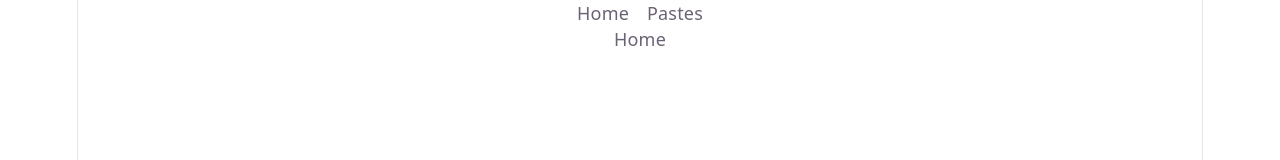
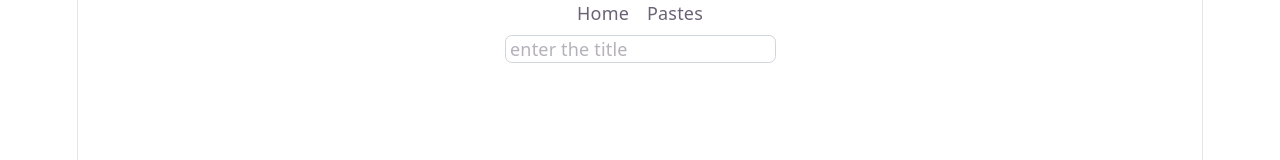
Before and after one commit to kapiltadkase/Code-Note-Saver-App, a React (Vite) app: page / in a window 1280 px wide. Shown: the top 160 px of the page. Built offline with nearby package versions, Linux system fonts and the light colour scheme.

Commit message:
Add: added input field to write the title of pastes

```diff
--- a/src/components/Home.jsx
+++ b/src/components/Home.jsx
@@ -1,8 +1,20 @@
 import React from 'react'
+import { useState } from 'react';
 
 const Home = () => {
+
+  const [title, setTitle] = useState('');
+
   return (
-    <div>Home</div>
+    <div>
+      <input
+      className='border border-gray-300 rounded-md px-1 m-2'
+        type='text'
+        placeholder='enter the title'
+        value={title}
+        onChange={(e) => setTitle(e.target.value)}
+      />
+    </div>
   )
 }
 
--- a/src/components/Navbar.jsx
+++ b/src/components/Navbar.jsx
@@ -3,7 +3,7 @@ import { NavLink } from 'react-router-dom'
 
 const Navbar = () => {
   return (
-    <div className='flex flex-row gap-4 justify-center'>
+    <div className='flex flex-row gap-4 justify-center place-content-evenly'>
         <NavLink to="/">
             Home
         </NavLink>
```
